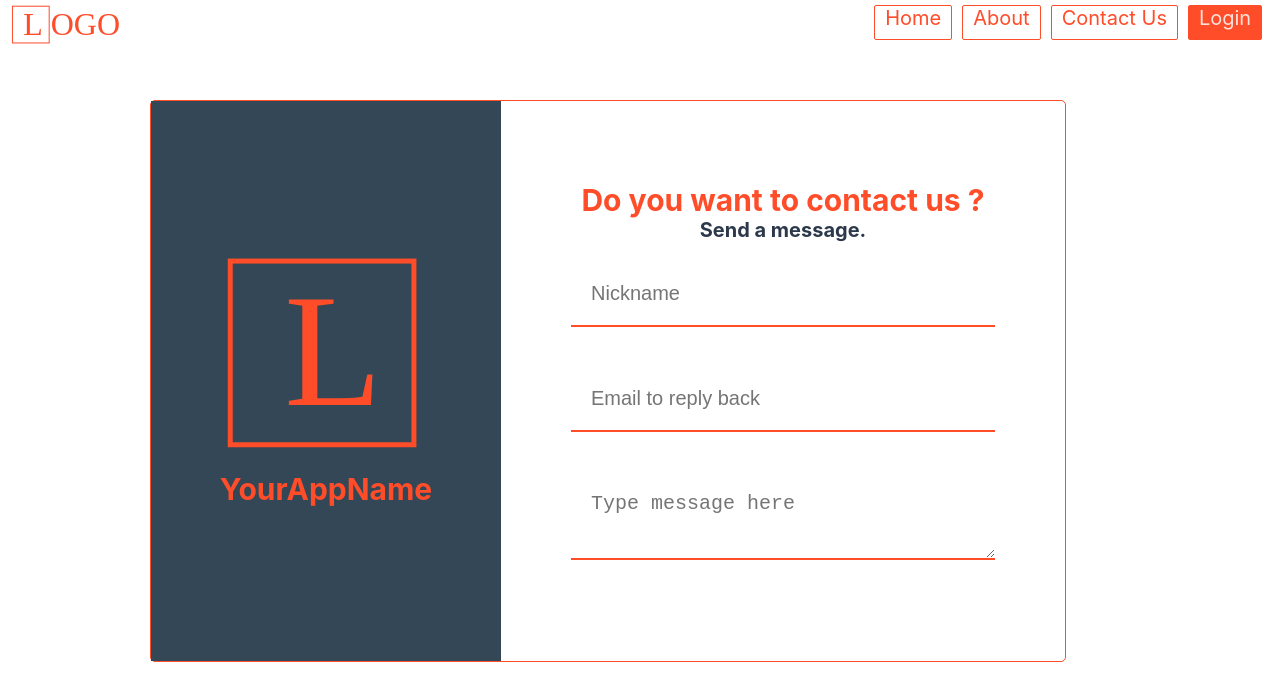
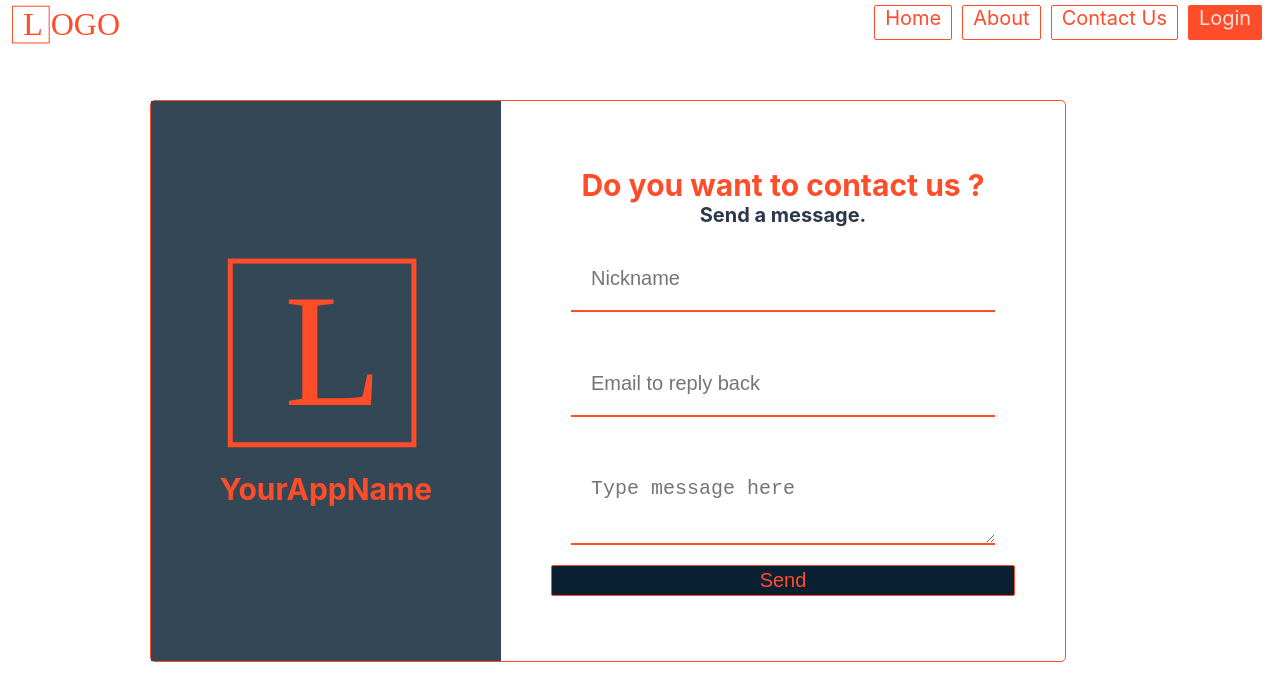
Before and after one commit to KarolP1/app, a React (Create React App) app: page /contactus in a window 1280 px wide. Shown: the top 700 px of the page. Built offline with nearby package versions, Linux system fonts and the light colour scheme.

Commit message:
fixed sidebar

```diff
--- a/src/components/Hamburger/sidemenu/SideMenu.styled.ts
+++ b/src/components/Hamburger/sidemenu/SideMenu.styled.ts
@@ -4,7 +4,7 @@ import styled from "styled-components";
 
 export const SideList = styled.ul<{ open: boolean }>`
   position: fixed;
-  left: 0;
+  right: 0;
   top: 0;
   width: 10rem;
   background-color: ${(props) => props.theme.primary.light};
--- a/src/routes/signedOut/signedOutPages/contactUs/contactUsForm.tsx
+++ b/src/routes/signedOut/signedOutPages/contactUs/contactUsForm.tsx
@@ -1,4 +1,5 @@
 import React from "react";
+import { StyledButton } from "../../../../components/Hamburger/sidemenu/SideMenu.styled";
 import {
   CU_form,
   CU_formSubitle,
@@ -20,6 +21,7 @@ const ContactUsForm = () => {
           placeholder="Type message here"
           onBlur={() => console.log("lostit")}
         />
+        <StyledButton type="submit">send</StyledButton>
       </CU_form>
     </>
   );
```
